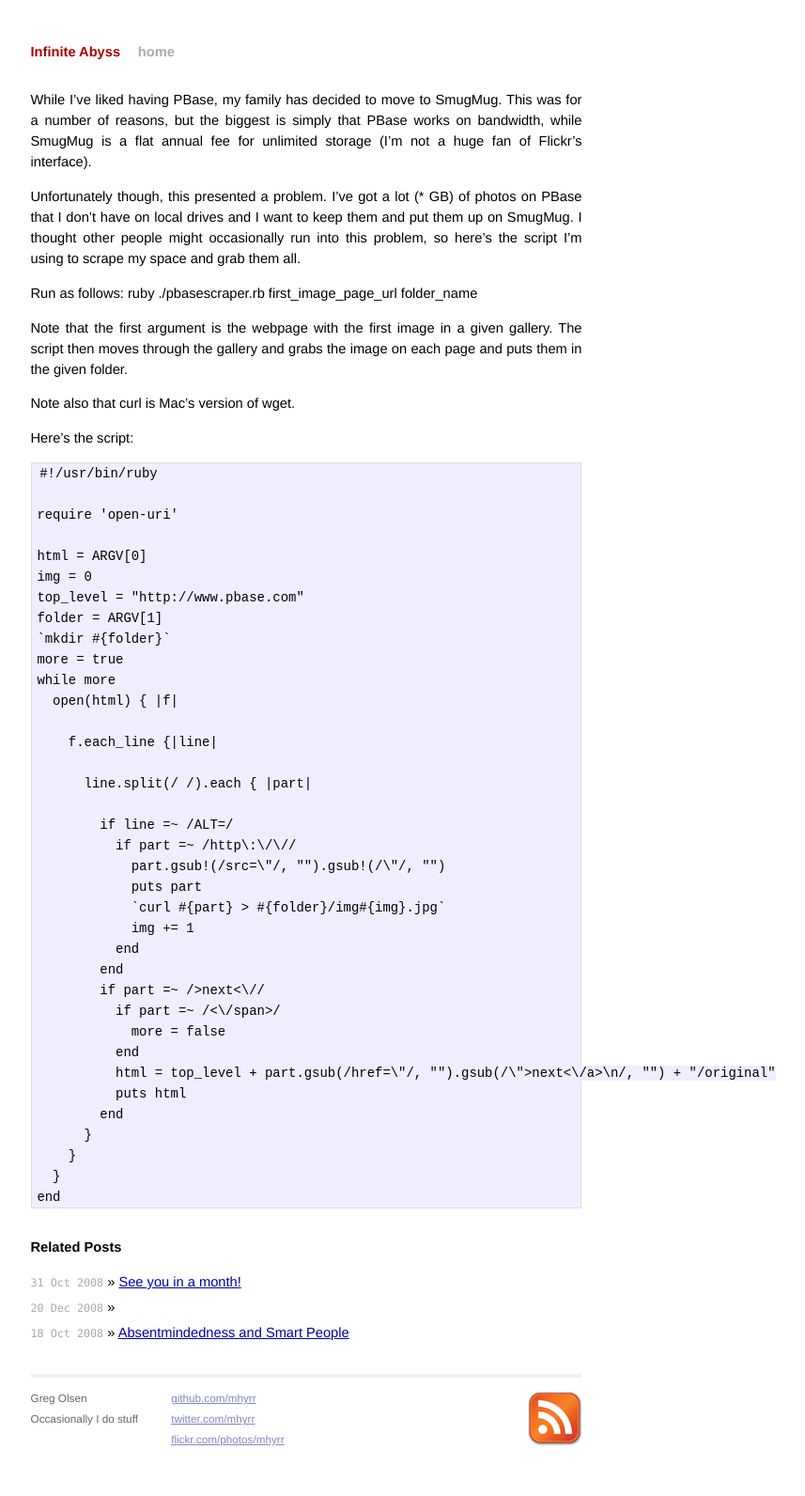
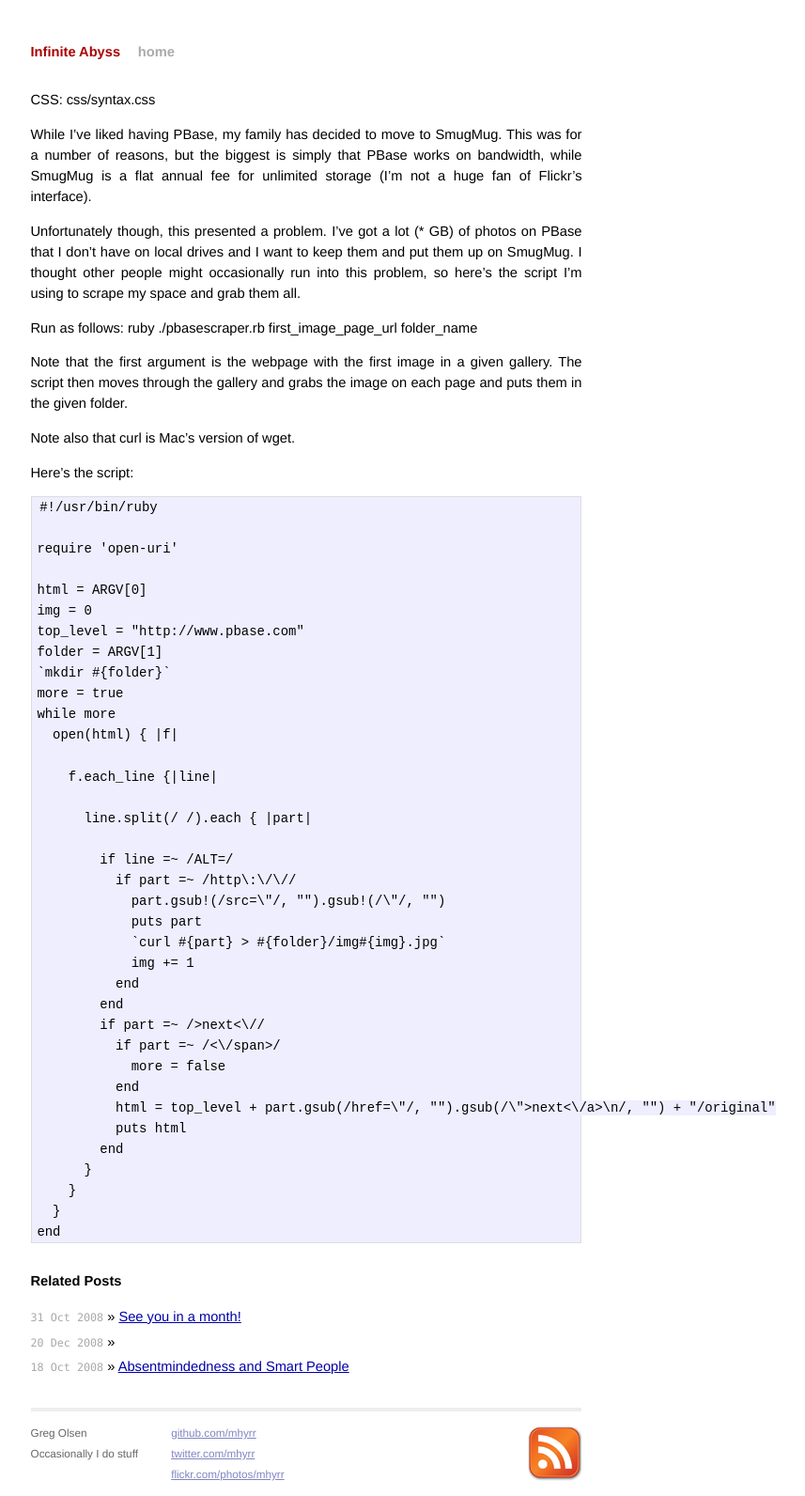
Before and after one commit to mhyrr/mhyrr.github.com, a Jekyll site: the page built from _posts/2008-03-02-scraping_pbase.markdown, in a window 1280 px wide. Shown: the whole page at 94% size, without its empty margins (314-1171 px from the left). Built offline with Jekyll 4.4.1, drawn with Linux system fonts in a browser that asks for light colours; before the commit the page ends 1555 px from its top, so only the background shows below that.

Commit message:
reference css

```diff
--- a/_posts/2008-03-02-scraping_pbase.markdown
+++ b/_posts/2008-03-02-scraping_pbase.markdown
@@ -3,6 +3,7 @@ layout: post
 title: Scraping PBase
 ---
 
+CSS: css/syntax.css
 {:ruby:     lang=ruby code_background_color='#efefff'}
 
 While I've liked having PBase, my family has decided to move to SmugMug. This was for a number of reasons, but the biggest is simply that PBase works on bandwidth, while SmugMug is a flat annual fee for unlimited storage (I'm not a huge fan of Flickr's interface).
```
